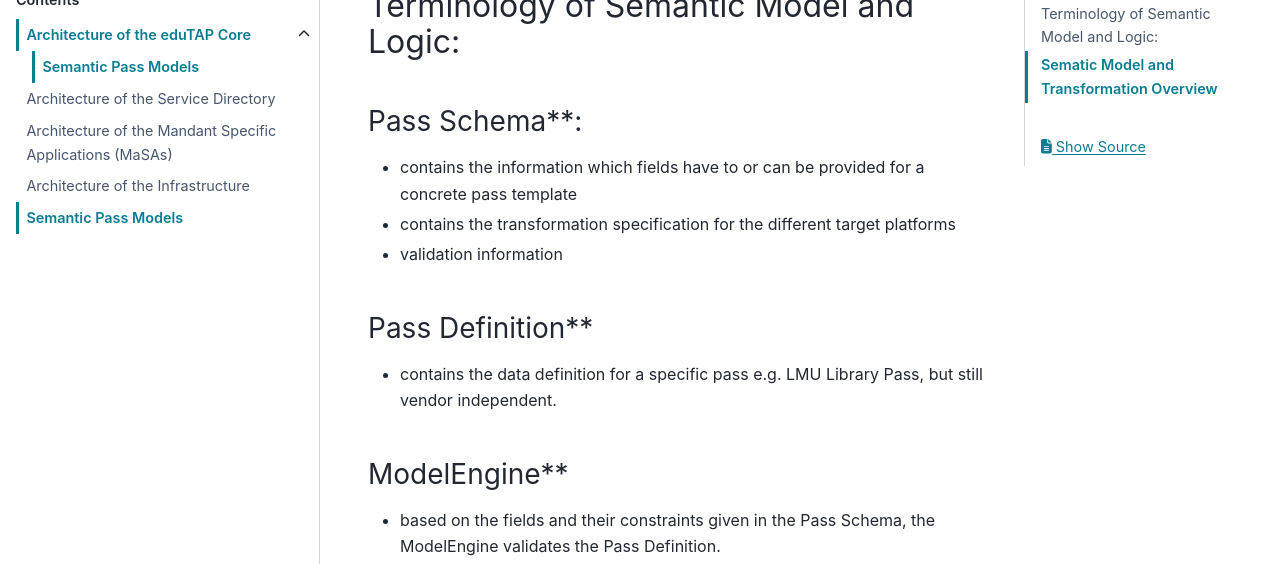
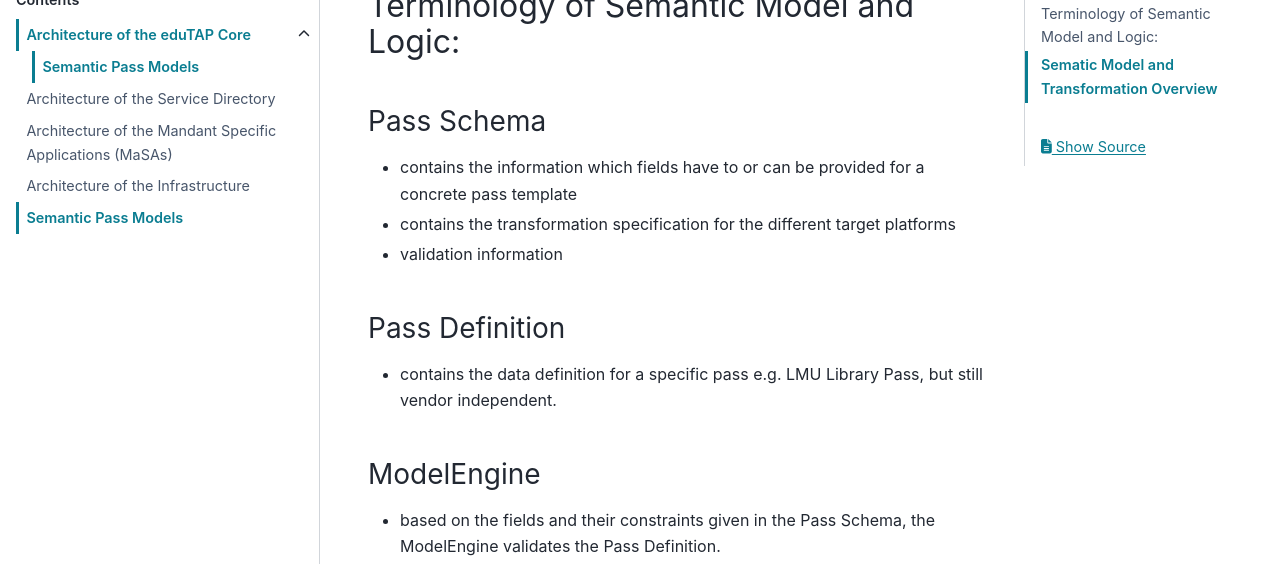
Before and after one commit to edutap-eu/documentation, a Sphinx documentation site: the page built from source/architecture/semanticmodel.md, in a window 1280 px wide and 900 px high, scrolled down 766 px. Shown: the part 156-720 px from the top of the window. Built offline with Sphinx 7.4.7 and the PyData theme 0.15.4, drawn with Linux system fonts in a browser that asks for light colours.

Commit message:
fintuning

```diff
--- a/source/architecture/semanticmodel.md
+++ b/source/architecture/semanticmodel.md
@@ -23,15 +23,15 @@ We shall provide:
 
 ## Terminology of Semantic Model and Logic:
 
-### Pass Schema**:
+### Pass Schema
 - contains the information which fields have to or can be provided for a concrete pass template
 - contains the transformation specification for the different target platforms
 - validation information
 
-### Pass Definition**
+### Pass Definition
 - contains the data definition for a specific pass e.g. LMU Library Pass, but still vendor independent.
 
-### ModelEngine**
+### ModelEngine
 - based on the fields and their constraints given in the Pass Schema, the ModelEngine validates the Pass Definition.
 - based on the transformation definition given in the Pass Schema, the ModelEngine transforms the Pass Definition into a vendor specific pass models.
 
```
